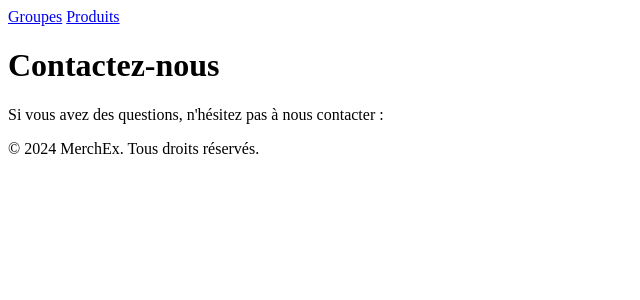
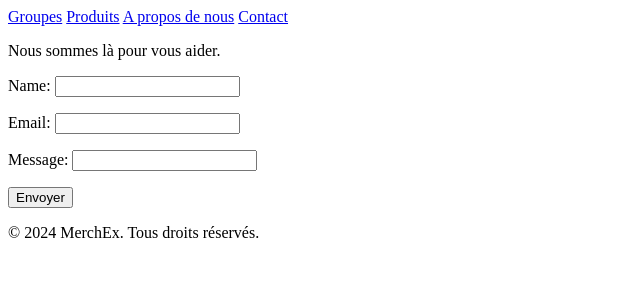
Before and after one commit to pauldess1/Django_test_app, a Django app: page /contact-us/ in a window 1280 px wide. Shown: the top 300 px of the page, without its empty margins (0-640 px from the left). Run offline with Django 5.2, Linux system fonts and the light colour scheme.

Commit message:
End of the third session

```diff
--- /dev/null
+++ b/merchex/listings/forms.py
@@ -0,0 +1,6 @@
+from django import forms
+
+class ContactUsForm(forms.Form):
+   name = forms.CharField(required=False)
+   email = forms.EmailField()
+   message = forms.CharField(max_length=1000)
--- a/merchex/listings/templates/listings/base.html
+++ b/merchex/listings/templates/listings/base.html
@@ -4,6 +4,8 @@
     <nav>
         <a href="{% url 'band-list' %}">Groupes</a>
         <a href="{% url 'listing-list' %}">Produits</a>
+        <a href="{% url 'aboutus' %}">A propos de nous</a>
+        <a href="{% url 'contact' %}">Contact</a>
     </nav>
 
     {% block content %}{% endblock %}
--- a/merchex/listings/templates/listings/contact.html
+++ b/merchex/listings/templates/listings/contact.html
@@ -1,5 +1,10 @@
 {% extends 'listings/base.html' %}
 {% block content %}
-<h1>Contactez-nous</h1>
-<p>Si vous avez des questions, n'hésitez pas à nous contacter :</p>
+<p>Nous sommes là pour vous aider.</p>
+
+<form action="" method="post" novalidate>
+{% csrf_token %}
+{{ form.as_p }}
+<input type="submit" value="Envoyer">
+</form>
 {% endblock %}
--- a/merchex/listings/views.py
+++ b/merchex/listings/views.py
@@ -1,6 +1,9 @@
 from django.http import HttpResponse
 from django.shortcuts import render
 from listings.models import Band, Listing
+from listings.forms import ContactUsForm
+from django.core.mail import send_mail
+from django.shortcuts import redirect
 
 def band_list(request):
     bands = Band.objects.all()
@@ -26,4 +29,20 @@ def listing_detail(request, id):
          {'listing': listing})
 
 def contact(request):
-    return render(request, 'listings/contact.html')
+    if request.method == 'POST':
+        form = ContactUsForm(request.POST)
+
+        if form.is_valid():
+            send_mail(
+            subject=f'Message from {form.cleaned_data["name"] or "anonyme"} via MerchEx Contact Us form',
+            message=form.cleaned_data['message'],
+            from_email=form.cleaned_data['email'],
+            recipient_list=['admin@merchex.xyz'],
+        )
+            return redirect('email-sent')
+    else:
+        form = ContactUsForm()
+
+    return render(request,
+            'listings/contact.html',
+            {'form': form})
--- a/merchex/merchex/settings.py
+++ b/merchex/merchex/settings.py
@@ -122,3 +122,5 @@ STATIC_URL = 'static/'
 # https://docs.djangoproject.com/en/5.1/ref/settings/#default-auto-field
 
 DEFAULT_AUTO_FIELD = 'django.db.models.BigAutoField'
+
+EMAIL_BACKEND = 'django.core.mail.backends.console.EmailBackend'
--- a/merchex/merchex/urls.py
+++ b/merchex/merchex/urls.py
@@ -22,8 +22,8 @@ urlpatterns = [
     path('admin/', admin.site.urls),
     path('bands/', views.band_list, name='band-list'),
     path('bands/<int:id>/', views.band_detail, name = 'band-detail'),
-    path('about-us/', views.about),
+    path('about-us/', views.about, name='aboutus'),
     path('listings/', views.listing_list, name='listing-list'),
     path('listings/<int:id>', views.listing_detail, name='listing-detail'),
-    path('contact-us/', views.contact),
+    path('contact-us/', views.contact, name='contact'),
 ]
```
